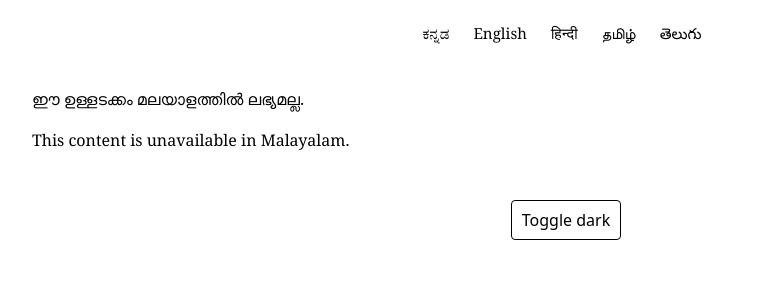
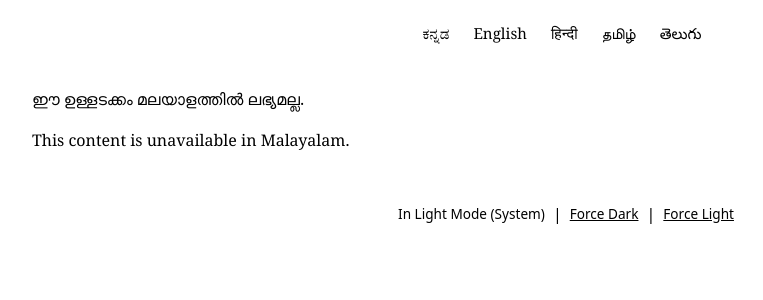
Before and after one commit to prawipra/gs_stage, a Jekyll site: the page built from mal/about.md, in a window 1280 px wide. Shown: the top 300 px of the page, without its empty margins (74-837 px from the left). Built offline with Jekyll 4.4.1, drawn with Linux system fonts in a browser that asks for light colours; some of the changed lines change nothing that is shown.

Commit message:
Improve display-mode management
Changed the ad hoc "Toggle Dark Mode" button to full-fledged feature. For now, the UI is always in English.

TODO: replace text buttons with image/icon buttons so the UI becomes language-agnostic. The current text can then become tooltips, perhaps even localized.

```diff
--- a/_layouts/default.html
+++ b/_layouts/default.html
@@ -266,27 +266,15 @@
     </p>
     {% endif %}
 
-    <button class="toggle-dark" id="darkToggle" aria-pressed="false">Toggle dark</button>
+    <div id="displayModeControls">
+      <span id="modeStatus"></span>
+      <span class="pipe">|</span>
+      <button id="modeSwitch"></button>
+      <span class="pipe">|</span>
+      <button id="modeSystem"></button>
+    </div>
+
   </footer>
-
-  <script>
-    (function(){
-      const btn = document.getElementById('darkToggle'), key = 'gs-dark';
-      const apply = v => {
-        document.body.classList.toggle('dark-mode', v);
-        btn.setAttribute('aria-pressed', v ? 'true' : 'false');
-      };
-      try{
-        const pref = localStorage.getItem(key);
-        if(pref !== null) apply(pref === '1');
-      }catch(e){}
-      btn.addEventListener('click', () => {
-        const is = !document.body.classList.contains('dark-mode');
-        try{ localStorage.setItem(key, is ? '1' : '0'); }catch(e){}
-        apply(is);
-      });
-    })();
-  </script>
 
 </body>
 </html>
--- a/assets/css/main.css
+++ b/assets/css/main.css
@@ -649,6 +649,34 @@ a:focus, button:focus, input:focus, textarea:focus{
 }
 
 
+/* Display mode management */
+#displayModeControls {
+  display: inline-flex;
+  align-items: center;
+  gap: 0.25rem;
+}
+
+#displayModeControls button {
+  all: unset;
+  cursor: pointer;
+  font-size: 0.85rem;
+  text-decoration: underline;
+}
+
+#displayModeControls button:hover {
+  text-decoration: none;
+}
+
+#modeStatus {
+  font-size: 0.85rem;
+}
+
+#displayModeControls .pipe {
+  margin: 0 0.25rem;
+  color: inherit;
+}
+
+
 /* --- utilities --- */
 .hidden{ display: none; }
 .center{ text-align: center; }
--- a/assets/js/main.js
+++ b/assets/js/main.js
@@ -1,7 +1,9 @@
-// Add event listeners for various site/page features
+// add event listeners for various site/page features
 document.addEventListener('DOMContentLoaded', () => {
   setupExpansionLabel();
+  setupDisplayModeControls();
 });
+
 
 // configure the expansion label to access vertical language menu
 function setupExpansionLabel() {
@@ -24,3 +26,82 @@ function setupExpansionLabel() {
     }
   });
 }
+
+
+// handle light and dark display modes
+function setupDisplayModeControls() {
+  const status = document.getElementById('modeStatus');
+  const switchBtn = document.getElementById('modeSwitch');
+  const systemBtn = document.getElementById('modeSystem');
+  if (!status || !switchBtn || !systemBtn) return;
+
+  const key = 'geetaasameekshaa.in-display-mode';
+  const mq = window.matchMedia('(prefers-color-scheme: dark)');
+
+  const readPref = () => {
+    try {
+      const v = localStorage.getItem(key);
+      if (v === '1') return true;
+      if (v === '0') return false;
+    } catch (e) {}
+    return null; // null = follow system
+  };
+
+  const writePref = (val) => {
+    try {
+      if (val === null) localStorage.removeItem(key);
+      else localStorage.setItem(key, val ? '1' : '0');
+    } catch (e) {}
+  };
+
+  let pref = readPref();
+
+  const apply = () => {
+    const systemDark = mq.matches;
+    const effectiveDark = pref !== null ? pref : systemDark;
+    document.body.classList.toggle('dark-mode', effectiveDark);
+
+    if (pref === null) {
+      // following system
+      status.textContent = `In ${systemDark ? 'Dark' : 'Light'} Mode (System)`;
+      switchBtn.textContent = 'Force Dark';
+      systemBtn.textContent = 'Force Light';
+
+      switchBtn.onclick = () => {
+        pref = true;
+        writePref(pref);
+        apply();
+      };
+      systemBtn.onclick = () => {
+        pref = false;
+        writePref(pref);
+        apply();
+      };
+    } else {
+      // explicit override
+      status.textContent = `In ${pref ? 'Dark' : 'Light'} Mode`;
+      switchBtn.textContent = `Switch to ${pref ? 'Light' : 'Dark'}`;
+      systemBtn.textContent = `Follow System (${systemDark ? 'Dark' : 'Light'})`;
+
+      switchBtn.onclick = () => {
+        pref = !pref;
+        writePref(pref);
+        apply();
+      };
+      systemBtn.onclick = () => {
+        pref = null;
+        writePref(pref);
+        apply();
+      };
+    }
+  };
+
+  apply();
+
+  // update automatically if following system and OS theme changes
+  if (pref === null) {
+    const handler = () => apply();
+    if (mq.addEventListener) mq.addEventListener('change', handler);
+    else if (mq.addListener) mq.addListener(handler);
+  }
+}
```
